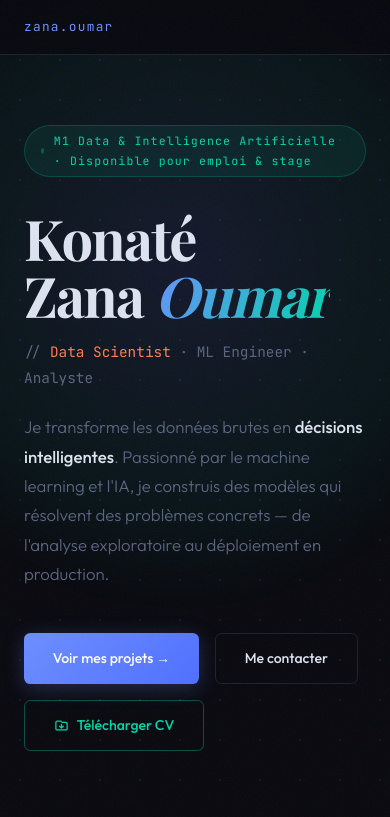
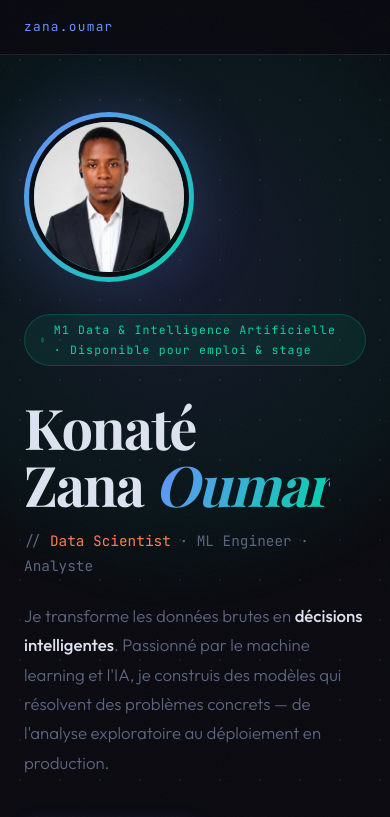
Before and after one commit to Oumar-ds/Oumar-ds.github.io, a plain HTML site: page index.html in a window 390 px wide. Shown: the top 817 px of the page. Drawn offline with nearby package versions, Linux system fonts and the light colour scheme; a web font is replaced by a local one.

Commit message:
Portfolio : ajout de la photo de profil dans l'en-tête
Photo ronde avec contour dégradé, recadrée en carré et compressée
(640 px, sans métadonnées), affichée à droite sur ordinateur et
au-dessus du nom sur mobile.

Co-Authored-By: Claude Sonnet 5.5 <noreply@anthropic.com>
Claude-Session: https://claude.ai/code/session_018YHyMXVQFxNfBvD6Zcx1GC

```diff
--- a/index.html
+++ b/index.html
@@ -67,6 +67,7 @@
     #hero {
       min-height: 100vh;
       display: flex; align-items: center;
+      justify-content: space-between; gap: 4rem;
       padding: 9rem 5rem 5rem;
       position: relative; overflow: hidden;
     }
@@ -87,7 +88,21 @@
     }
     @keyframes drift { from{transform:translate(0,0)} to{transform:translate(-30px,40px)} }
 
-    .hero-content { position: relative; z-index: 1; max-width: 860px; }
+    .hero-content { position: relative; z-index: 1; max-width: 860px; flex: 1 1 auto; min-width: 0; }
+
+    .hero-photo {
+      position: relative; z-index: 1; flex-shrink: 0;
+      width: clamp(230px, 26vw, 340px); aspect-ratio: 1;
+      border-radius: 50%; padding: 5px;
+      background: linear-gradient(135deg, var(--accent), var(--accent2));
+      box-shadow: 0 0 70px rgba(108,142,255,.25);
+      animation: fadeUp .5s .2s ease both;
+    }
+    .hero-photo img {
+      display: block; width: 100%; height: 100%;
+      border-radius: 50%; object-fit: cover; object-position: center 15%;
+      border: 5px solid var(--bg);
+    }
 
     .hero-badge {
       display: inline-flex; align-items: center; gap: .6rem;
@@ -343,6 +358,8 @@
       nav { padding: 1rem 1.5rem; }
       .nav-links { display: none; }
       #hero, section { padding: 5rem 1.5rem 3rem; }
+      #hero { flex-direction: column; align-items: flex-start; justify-content: center; gap: 2rem; padding-top: 7rem; }
+      .hero-photo { order: -1; width: 170px; }
       hr.sep { margin: 0 1.5rem; }
       .about-wrap { grid-template-columns: 1fr; gap: 2.5rem; }
       footer { flex-direction: column; gap: .5rem; text-align: center; padding: 1.5rem; }
@@ -390,6 +407,9 @@
         Télécharger CV
       </a>
     </div>
+  </div>
+  <div class="hero-photo">
+    <img src="photo.jpg" alt="Portrait de Konaté Zana Oumar" width="640" height="640"/>
   </div>
 </section>
 
```
Also changed, not shown: photo.jpg (added).
